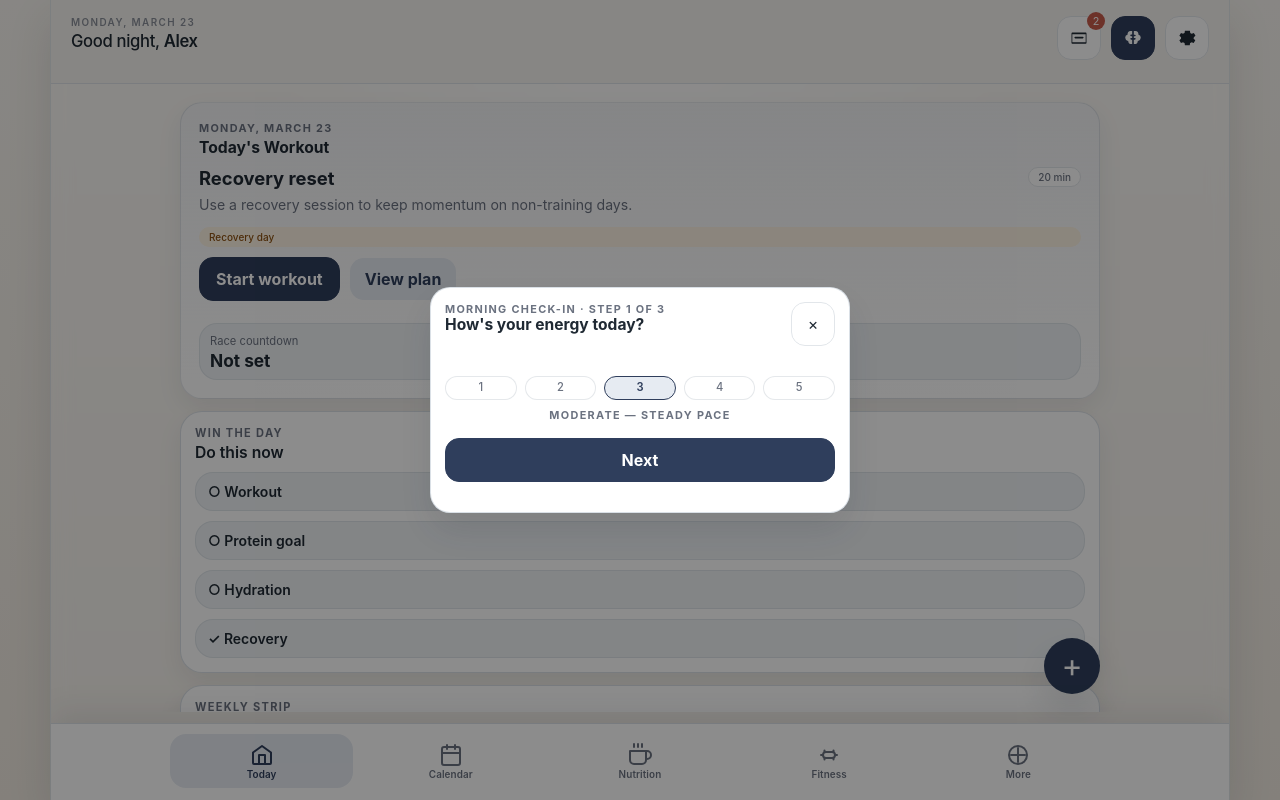
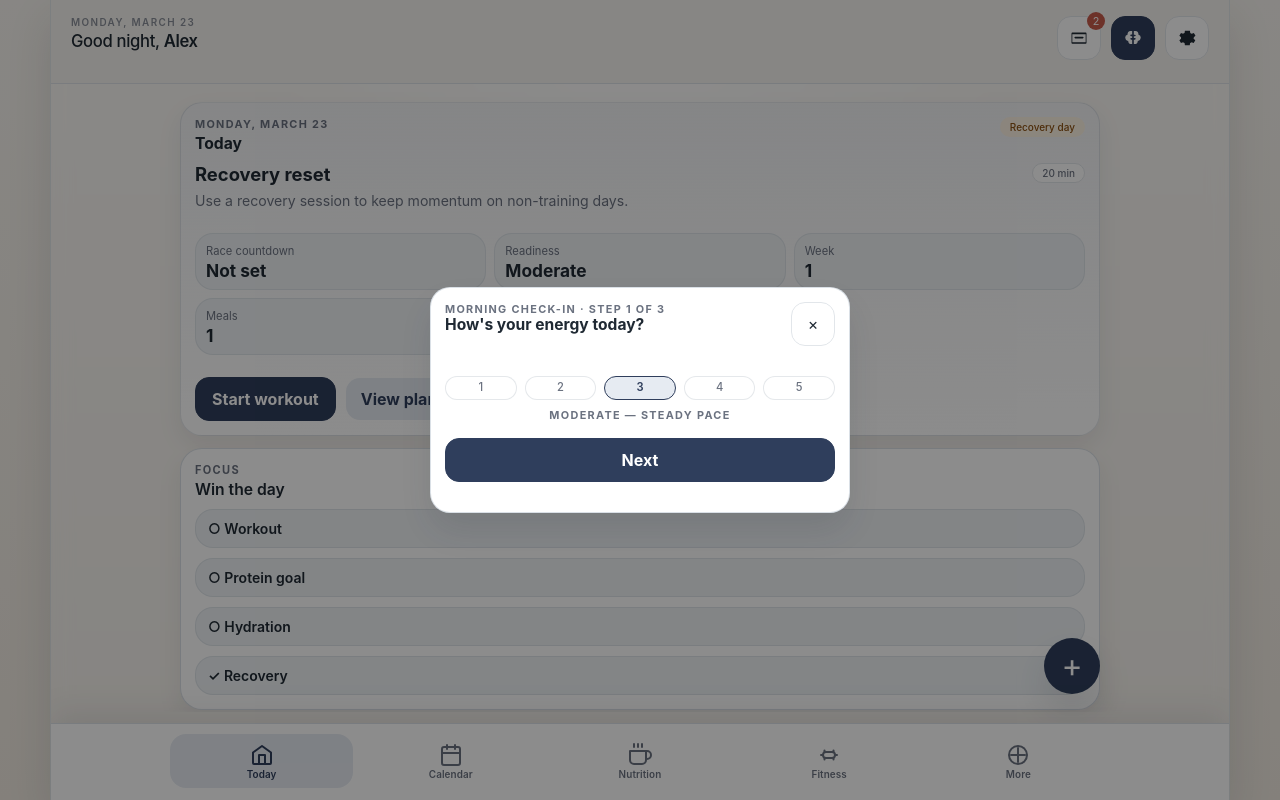
Before and after one commit to lexthe-creator/purple-waffle, a React (Vite) app: page / in a window 1280 px wide. Built offline with nearby package versions, Linux system fonts and the light colour scheme.

Commit message:
vite update and today screen

```diff
--- a/package.json
+++ b/package.json
@@ -16,7 +16,7 @@
     "react-dom": "^18.3.1"
   },
   "devDependencies": {
-    "@vitejs/plugin-react": "^4.3.4",
-    "vite": "^5.4.14"
+    "@vitejs/plugin-react": "^6.0.1",
+    "vite": "^8.0.2"
   }
 }
--- a/src/main.jsx
+++ b/src/main.jsx
@@ -1515,15 +1515,25 @@ function TodayScreen({
     { id: 'hydration', label: 'Hydration', done: hydrationGoalMet },
     { id: 'recovery', label: 'Recovery', done: recoveryDone },
   ];
-
 return (
   <div className="tab-stack execution-home-stack">
-      <section className="task-card execution-hero-card today-hero">
+    <section className="task-card today-hero">
       <div className="task-card-header">
         <div>
           <p className="eyebrow">{formatFullDate(now)}</p>
-            <h2>Today&apos;s Workout</h2>
-          </div>
+          <h2>Today</h2>
+        </div>
+        <span
+          className={`status-pill ${
+            workoutStatus === 'Reduced volume'
+              ? 'status-planned'
+              : workoutStatus === 'Recovery day' || workoutStatus === 'Recovery replacement'
+                ? 'pill-warning'
+                : 'status-active'
+          }`}
+        >
+          {workoutStatus}
+        </span>
       </div>
 
       <div className="execution-hero-copy">
@@ -1534,19 +1544,8 @@ function TodayScreen({
           </div>
           <p className="execution-subtitle">{workoutDetail}</p>
         </div>
-          <span className={`status-pill ${workoutStatus === 'Reduced volume' ? 'status-planned' : workoutStatus === 'Recovery day' || workoutStatus === 'Recovery replacement' ? 'pill-warning' : 'status-active'}`}>
-            {workoutStatus}
-          </span>
-        </div>
-
-        <div className="inline-actions">
-          <button type="button" className="primary-button" onClick={workoutLaunch}>
-            {activeWorkout ? 'Continue workout' : 'Start workout'}
-          </button>
-          <button type="button" className="secondary-button" onClick={onSwitchToFitness}>
-            View plan
-          </button>
-        </div>
+      </div>
+
       <div className="execution-summary-grid" style={{ marginTop: '12px' }}>
         <div className="summary-tile">
           <span>Race countdown</span>
@@ -1560,38 +1559,47 @@ function TodayScreen({
           <span>Week</span>
           <strong>{planState.week}</strong>
         </div>
-        </div>
-
-        {todaysWorkout?.ex?.length > 0 && (
-          <div className="subtle-feed" style={{ marginTop: '12px' }}>
-            {todaysWorkout.ex.map((item, index) => (
-              <ListRow
-                key={`${item.n}-${index}`}
-                variant="card"
-                label={item.n}
-                sub={`${item.s || '1'} sets · ${item.r || ''}${item.note ? ` · ${item.note}` : ''}`}
-              />
-            ))}
-          </div>
-        )}
+        <div className="summary-tile">
+          <span>Meals</span>
+          <strong>{mealCount}</strong>
+        </div>
+      </div>
+
+      <div className="inline-actions" style={{ marginTop: '12px' }}>
+        <button type="button" className="primary-button" onClick={workoutLaunch}>
+          {activeWorkout ? 'Continue workout' : 'Start workout'}
+        </button>
+        <button type="button" className="secondary-button" onClick={onSwitchToFitness}>
+          View plan
+        </button>
+      </div>
     </section>
 
     {(todaysWorkout?.winTheDayTargets?.length > 0 || winTheDayChecklist.length > 0) && (
       <section className="task-card">
-          <SectionHeader eyebrow="Win the day" title="Do this now" />
+        <SectionHeader eyebrow="Focus" title="Win the day" />
         <div className="subtle-feed">
           {winTheDayChecklist.map(item => (
-              <ListRow key={item.id} variant="card" label={`${item.done ? '✓' : '○'} ${item.label}`} />
+            <ListRow
+              key={item.id}
+              variant="card"
+              label={`${item.done ? '✓' : '○'} ${item.label}`}
+            />
           ))}
           {(todaysWorkout?.winTheDayTargets || []).map(target => (
-              <ListRow key={target} variant="card" label={target} sub={todaysWorkout.label} />
+            <ListRow
+              key={target}
+              variant="card"
+              label={target}
+              sub={todaysWorkout.label}
+            />
           ))}
         </div>
       </section>
     )}
 
     <section className="task-card">
-        <SectionHeader eyebrow="Weekly strip" title="Planned vs done" />
+      <SectionHeader eyebrow="This week" title="Plan at a glance" />
       <div className="tag-row">
         {weeklyStrip.map(day => (
           <span
@@ -1599,11 +1607,36 @@ function TodayScreen({
             className={`status-chip ${day.status === 'completed' ? 'is-active' : ''}`}
             title={`${day.label} · ${day.status}`}
           >
-              {day.day} {day.status === 'today' ? '•' : day.status === 'completed' ? '✓' : day.status === 'moved' ? '→' : day.status === 'missed' ? '!' : ''}
+            {day.day}{' '}
+            {day.status === 'today'
+              ? '•'
+              : day.status === 'completed'
+                ? '✓'
+                : day.status === 'moved'
+                  ? '→'
+                  : day.status === 'missed'
+                    ? '!'
+                    : ''}
           </span>
         ))}
       </div>
     </section>
+
+    {todaysWorkout?.ex?.length > 0 && (
+      <section className="task-card">
+        <SectionHeader eyebrow="Workout" title="Today’s details" />
+        <div className="subtle-feed">
+          {todaysWorkout.ex.map((item, index) => (
+            <ListRow
+              key={`${item.n}-${index}`}
+              variant="card"
+              label={item.n}
+              sub={`${item.s || '1'} sets · ${item.r || ''}${item.note ? ` · ${item.note}` : ''}`}
+            />
+          ))}
+        </div>
+      </section>
+    )}
 
     <div className="execution-stack">
       <section className="task-card execution-summary-card">
@@ -1627,10 +1660,14 @@ function TodayScreen({
       <section className="task-card execution-summary-card">
         <div className="task-card-header">
           <div>
-              <p className="eyebrow">Nutrition today</p>
-              <h2>Have you eaten?</h2>
-            </div>
-            <button type="button" className="ghost-button compact-ghost" onClick={() => onOpenMoreSection?.('meals')}>
+            <p className="eyebrow">Nutrition</p>
+            <h2>Today’s fuel</h2>
+          </div>
+          <button
+            type="button"
+            className="ghost-button compact-ghost"
+            onClick={() => onOpenMoreSection?.('meals')}
+          >
             Open Nutrition
           </button>
         </div>
@@ -1654,9 +1691,13 @@ function TodayScreen({
         <div className="task-card-header">
           <div>
             <p className="eyebrow">Recovery</p>
-              <h2>How are you recovering?</h2>
-            </div>
-            <button type="button" className="ghost-button compact-ghost" onClick={() => onOpenMoreSection?.('health')}>
+            <h2>Readiness check</h2>
+          </div>
+          <button
+            type="button"
+            className="ghost-button compact-ghost"
+            onClick={() => onOpenMoreSection?.('recovery')}
+          >
             Open Recovery
           </button>
         </div>
@@ -1674,16 +1715,26 @@ function TodayScreen({
             <strong>{Number.isFinite(energyState.value) ? `${energyState.value}/10` : '—'}</strong>
           </div>
         </div>
-          <p className="empty-message">{readiness.level === 'Low' ? 'Recovery is the right call today.' : readiness.level === 'Moderate' ? 'Reduced volume keeps the day productive.' : 'You are good to push the plan.'}</p>
+        <p className="empty-message">
+          {readiness.level === 'Low'
+            ? 'Recovery is the right call today.'
+            : readiness.level === 'Moderate'
+              ? 'Reduced volume keeps the day productive.'
+              : 'You are good to push the plan.'}
+        </p>
       </section>
 
       <section className="task-card execution-summary-card">
         <div className="task-card-header">
           <div>
-              <p className="eyebrow">Habits / Lifestyle</p>
+            <p className="eyebrow">Lifestyle</p>
             <h2>Habits today</h2>
           </div>
-            <button type="button" className="ghost-button compact-ghost" onClick={() => onOpenMoreSection?.('habits')}>
+          <button
+            type="button"
+            className="ghost-button compact-ghost"
+            onClick={() => onOpenMoreSection?.('lifestyle')}
+          >
             Open Lifestyle
           </button>
         </div>
@@ -1713,7 +1764,9 @@ function TodayScreen({
             ))}
           </div>
         ) : (
-            <p className="empty-message">Use Lifestyle for routines, repetition, and low-friction structure.</p>
+          <p className="empty-message">
+            Use Lifestyle for routines, repetition, and low-friction structure.
+          </p>
         )}
       </section>
     </div>
@@ -1722,7 +1775,11 @@ function TodayScreen({
       <button type="button" className="secondary-button" onClick={onOpenInbox}>
         Open Inbox
       </button>
-        <button type="button" className="secondary-button" onClick={() => onOpenMoreSection?.('tasks')}>
+      <button
+        type="button"
+        className="secondary-button"
+        onClick={() => onOpenMoreSection?.('tasks')}
+      >
         Open More
       </button>
     </div>
```
Also changed, not shown: 1 other file (tests, documents, lock files or other folders). Lines whose indentation alone changed are shown as unchanged.
